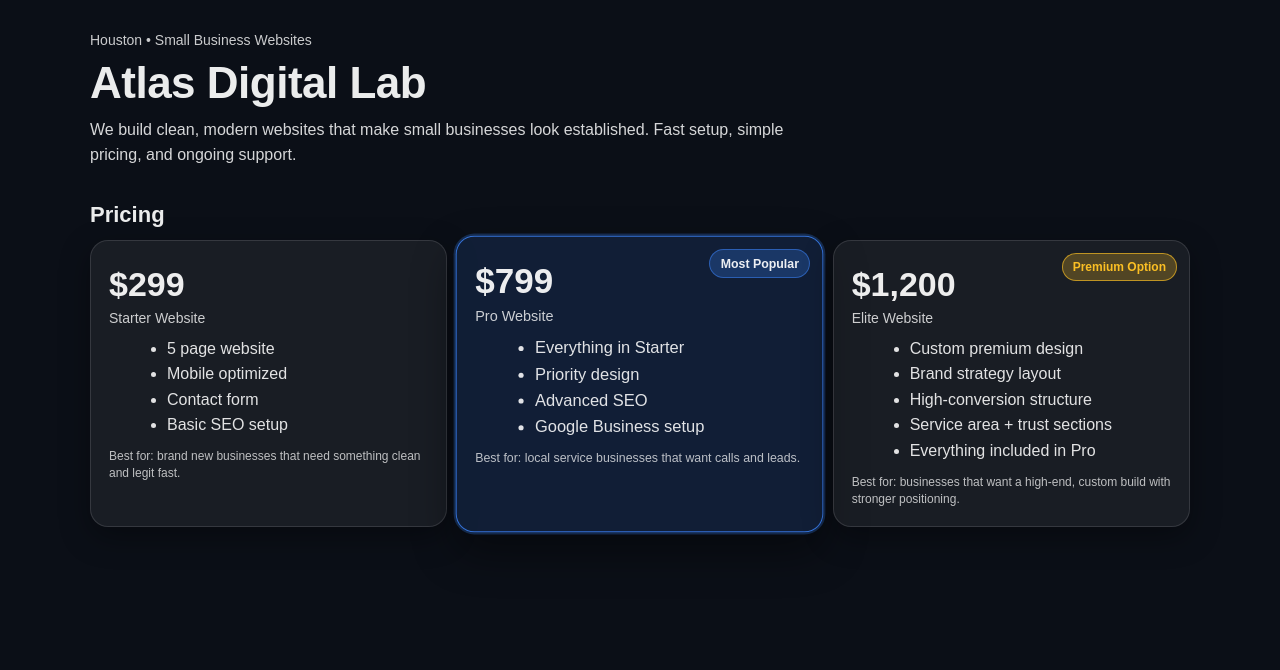
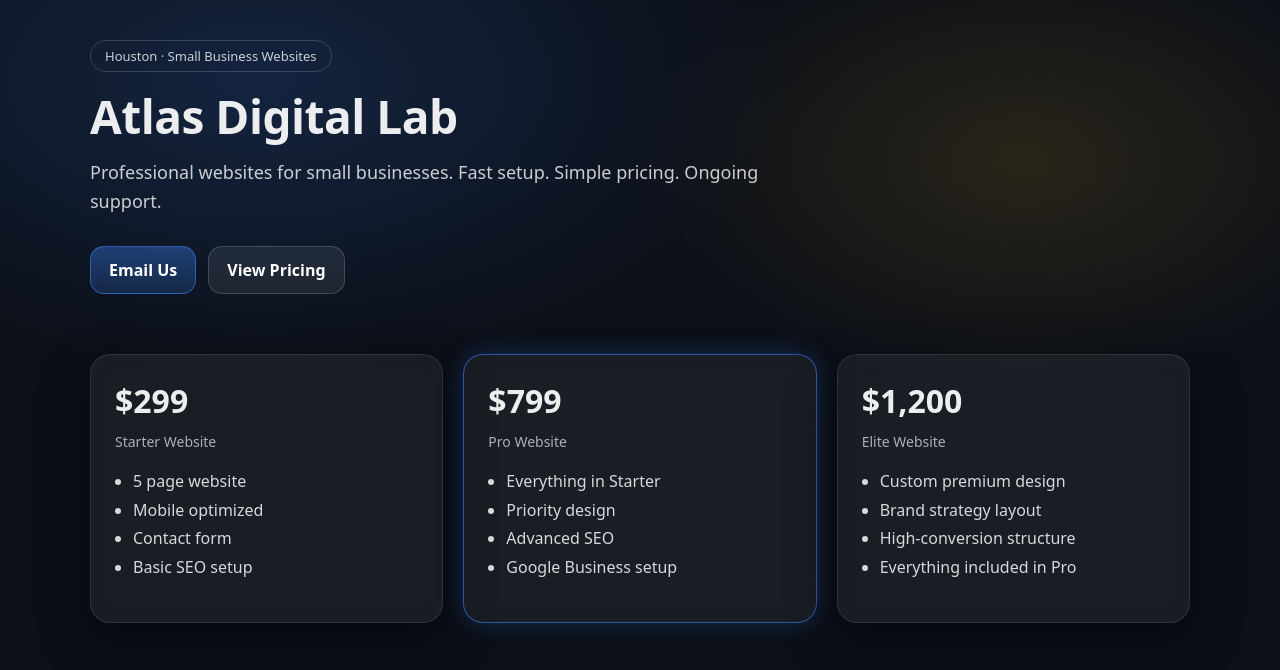
Before and after one commit to Paul4240/atlas-digital-lab, a Next.js app: page / in a window 1280 px wide. Shown: the top 670 px of the page. Built offline with nearby package versions, Linux system fonts and the light colour scheme.

Commit message:
Restore full homepage sections

```diff
--- a/app/page.tsx
+++ b/app/page.tsx
@@ -4,224 +4,164 @@ export default function Home() {
   const styles: { [key: string]: React.CSSProperties } = {
     page: {
       minHeight: "100vh",
-      background: "#0b0f17",
+      background:
+        "radial-gradient(900px 500px at 20% 10%, rgba(59,130,246,0.18), transparent 60%), radial-gradient(700px 420px at 80% 20%, rgba(251,191,36,0.12), transparent 55%), #0b0f17",
       color: "rgba(255,255,255,0.92)",
-      fontFamily: "Arial, Helvetica, sans-serif",
-      padding: "32px 18px 60px",
+      fontFamily:
+        'ui-sans-serif, system-ui, -apple-system, "Segoe UI", Roboto, Helvetica, Arial',
+      padding: "40px 20px 80px",
     },
+
     container: {
       maxWidth: "1100px",
       margin: "0 auto",
     },
-    topKicker: {
-      fontSize: "14px",
+
+    badge: {
+      display: "inline-block",
+      padding: "6px 14px",
+      borderRadius: "999px",
+      border: "1px solid rgba(255,255,255,0.2)",
+      fontSize: "13px",
       opacity: 0.85,
+      marginBottom: "20px",
+    },
+
+    h1: {
+      fontSize: "46px",
+      margin: "0 0 16px",
+      lineHeight: 1.05,
+      letterSpacing: "-0.5px",
+    },
+
+    sub: {
+      fontSize: "18px",
+      lineHeight: 1.6,
+      maxWidth: "720px",
+      opacity: 0.85,
+      marginBottom: "30px",
+    },
+
+    buttonRow: {
+      display: "flex",
+      gap: "12px",
+      flexWrap: "wrap",
+      marginBottom: "40px",
+    },
+
+    btn: {
+      display: "inline-block",
+      padding: "12px 18px",
+      borderRadius: "14px",
+      border: "1px solid rgba(255,255,255,0.16)",
+      background: "rgba(255,255,255,0.08)",
+      color: "white",
+      textDecoration: "none",
+      fontWeight: 700,
+    },
+
+    btnPrimary: {
+      background:
+        "linear-gradient(180deg, rgba(59,130,246,0.38), rgba(59,130,246,0.18))",
+      border: "1px solid rgba(59,130,246,0.55)",
+    },
+
+    grid: {
+      display: "grid",
+      gridTemplateColumns: "repeat(auto-fit, minmax(260px, 1fr))",
+      gap: "20px",
+      marginTop: "60px",
+    },
+
+    card: {
+      background: "rgba(255,255,255,0.06)",
+      border: "1px solid rgba(255,255,255,0.10)",
+      borderRadius: "20px",
+      padding: "24px",
+      boxShadow: "0 18px 50px rgba(0,0,0,0.45)",
+      backdropFilter: "blur(10px)",
+    },
+
+    price: {
+      fontSize: "32px",
+      fontWeight: 800,
       marginBottom: "10px",
     },
-    h1: {
-      fontSize: "44px",
-      margin: "0 0 10px 0",
-      letterSpacing: "-0.5px",
+
+    muted: {
+      opacity: 0.7,
+      fontSize: "14px",
+      marginBottom: "12px",
     },
-    sub: {
-      fontSize: "16px",
-      lineHeight: 1.55,
-      maxWidth: "720px",
+
+    list: {
+      paddingLeft: "18px",
+      lineHeight: 1.8,
       opacity: 0.9,
-      marginBottom: "22px",
     },
-    heroRow: {
-      display: "grid",
-      gridTemplateColumns: "1.1fr 0.9fr",
-      gap: "18px",
-      alignItems: "start",
-      marginTop: "18px",
-    },
-    card: {
-      background: "rgba(255,255,255,0.06)",
-      border: "1px solid rgba(255,255,255,0.12)",
-      borderRadius: "18px",
-      padding: "18px",
-      boxShadow: "0 10px 30px rgba(0,0,0,0.35)",
-    },
-    cardTitle: {
-      fontSize: "18px",
-      margin: "0 0 10px 0",
-    },
-    bullets: {
-      margin: "10px 0 0 18px",
-      lineHeight: 1.6,
-      opacity: 0.95,
-    },
-    buttonRow: {
-      display: "flex",
-      gap: "10px",
-      flexWrap: "wrap",
-      marginTop: "12px",
-    },
-    btn: {
-      display: "inline-block",
-      padding: "10px 14px",
-      borderRadius: "12px",
-      border: "1px solid rgba(255,255,255,0.18)",
-      background: "rgba(255,255,255,0.08)",
-      color: "rgba(255,255,255,0.92)",
-      textDecoration: "none",
-      fontWeight: 600,
-    },
-    btnPrimary: {
-      background: "rgba(59,130,246,0.28)",
-      border: "1px solid rgba(59,130,246,0.55)",
-    },
-    miniStats: {
-      display: "grid",
-      gridTemplateColumns: "repeat(3, 1fr)",
-      gap: "10px",
-      marginTop: "14px",
-    },
-    stat: {
-      background: "rgba(255,255,255,0.05)",
-      border: "1px solid rgba(255,255,255,0.10)",
-      borderRadius: "14px",
-      padding: "12px",
-      textAlign: "left" as const,
-    },
-    statTop: {
-      fontWeight: 800,
-      fontSize: "14px",
-      marginBottom: "4px",
-    },
-    statSub: {
-      fontSize: "12px",
-      opacity: 0.8,
-    },
-    sectionTitle: {
-      fontSize: "22px",
-      margin: "34px 0 12px 0",
-    },
-    pricingGrid: {
-      display: "grid",
-      gridTemplateColumns: "repeat(3, 1fr)",
-      gap: "14px",
-    },
-    priceCard: {
-      background: "rgba(255,255,255,0.06)",
-      border: "1px solid rgba(255,255,255,0.12)",
-      borderRadius: "18px",
-      padding: "18px",
-      boxShadow: "0 10px 30px rgba(0,0,0,0.35)",
-      position: "relative" as const,
-    },
+
     highlight: {
-      border: "1px solid rgba(59,130,246,0.85)",
-      boxShadow:
-        "0 0 0 2px rgba(59,130,246,0.25), 0 18px 42px rgba(0,0,0,0.45)",
-      background: "rgba(59,130,246,0.14)",
-      transform: "scale(1.03)",
-    },
-    badge: {
-      position: "absolute" as const,
-      top: "12px",
-      right: "12px",
-      fontSize: "12px",
-      fontWeight: 800,
-      padding: "6px 10px",
-      borderRadius: "999px",
-      background: "rgba(59,130,246,0.25)",
-      border: "1px solid rgba(59,130,246,0.55)",
-    },
-    premiumBadge: {
-      position: "absolute" as const,
-      top: "12px",
-      right: "12px",
-      fontSize: "12px",
-      fontWeight: 800,
-      padding: "6px 10px",
-      borderRadius: "999px",
-      background: "rgba(251,191,36,0.25)",
-      border: "1px solid rgba(251,191,36,0.65)",
-      color: "#fbbf24",
-    },
-    price: {
-      fontSize: "34px",
-      fontWeight: 900,
-      margin: "6px 0 6px 0",
-    },
-    priceLabel: {
-      fontSize: "14px",
-      opacity: 0.85,
-      marginBottom: "10px",
-    },
-    fine: {
-      fontSize: "12px",
-      opacity: 0.78,
-      marginTop: "10px",
-      lineHeight: 1.45,
+      border: "1px solid rgba(59,130,246,0.6)",
+      boxShadow: "0 0 25px rgba(59,130,246,0.25)",
     },
   };
 
   return (
-    <main style={styles.page}>
+    <div style={styles.page}>
       <div style={styles.container}>
-        <div style={styles.topKicker}>
-          Houston • Small Business Websites
-        </div>
+        <div style={styles.badge}>Houston · Small Business Websites</div>
+
         <h1 style={styles.h1}>Atlas Digital Lab</h1>
-        <div style={styles.sub}>
-          We build clean, modern websites that make small businesses look
-          established. Fast setup, simple pricing, and ongoing support.
+
+        <p style={styles.sub}>
+          Professional websites for small businesses. Fast setup. Simple
+          pricing. Ongoing support.
+        </p>
+
+        <div style={styles.buttonRow}>
+          <a href="mailto:hello@atlasdigitallab.com" style={{ ...styles.btn, ...styles.btnPrimary }}>
+            Email Us
+          </a>
+          <a href="#pricing" style={styles.btn}>
+            View Pricing
+          </a>
         </div>
 
-        <h2 style={styles.sectionTitle}>Pricing</h2>
-
-        <div style={styles.pricingGrid}>
-          <div style={styles.priceCard}>
+        <div id="pricing" style={styles.grid}>
+          <div style={styles.card}>
             <div style={styles.price}>$299</div>
-            <div style={styles.priceLabel}>Starter Website</div>
-            <ul style={styles.bullets}>
+            <div style={styles.muted}>Starter Website</div>
+            <ul style={styles.list}>
               <li>5 page website</li>
               <li>Mobile optimized</li>
               <li>Contact form</li>
               <li>Basic SEO setup</li>
             </ul>
-            <div style={styles.fine}>
-              Best for: brand new businesses that need something clean and legit fast.
-            </div>
           </div>
 
-          <div style={{ ...styles.priceCard, ...styles.highlight }}>
-            <div style={styles.badge}>Most Popular</div>
+          <div style={{ ...styles.card, ...styles.highlight }}>
             <div style={styles.price}>$799</div>
-            <div style={styles.priceLabel}>Pro Website</div>
-            <ul style={styles.bullets}>
+            <div style={styles.muted}>Pro Website</div>
+            <ul style={styles.list}>
               <li>Everything in Starter</li>
               <li>Priority design</li>
               <li>Advanced SEO</li>
               <li>Google Business setup</li>
             </ul>
-            <div style={styles.fine}>
-              Best for: local service businesses that want calls and leads.
-            </div>
           </div>
 
-          {/* ELITE WITH PREMIUM BADGE */}
-          <div style={styles.priceCard}>
-            <div style={styles.premiumBadge}>Premium Option</div>
+          <div style={styles.card}>
             <div style={styles.price}>$1,200</div>
-            <div style={styles.priceLabel}>Elite Website</div>
-            <ul style={styles.bullets}>
+            <div style={styles.muted}>Elite Website</div>
+            <ul style={styles.list}>
               <li>Custom premium design</li>
               <li>Brand strategy layout</li>
               <li>High-conversion structure</li>
-              <li>Service area + trust sections</li>
               <li>Everything included in Pro</li>
             </ul>
-            <div style={styles.fine}>
-              Best for: businesses that want a high-end, custom build with stronger positioning.
-            </div>
           </div>
         </div>
       </div>
-    </main>
+    </div>
   );
 }
```
